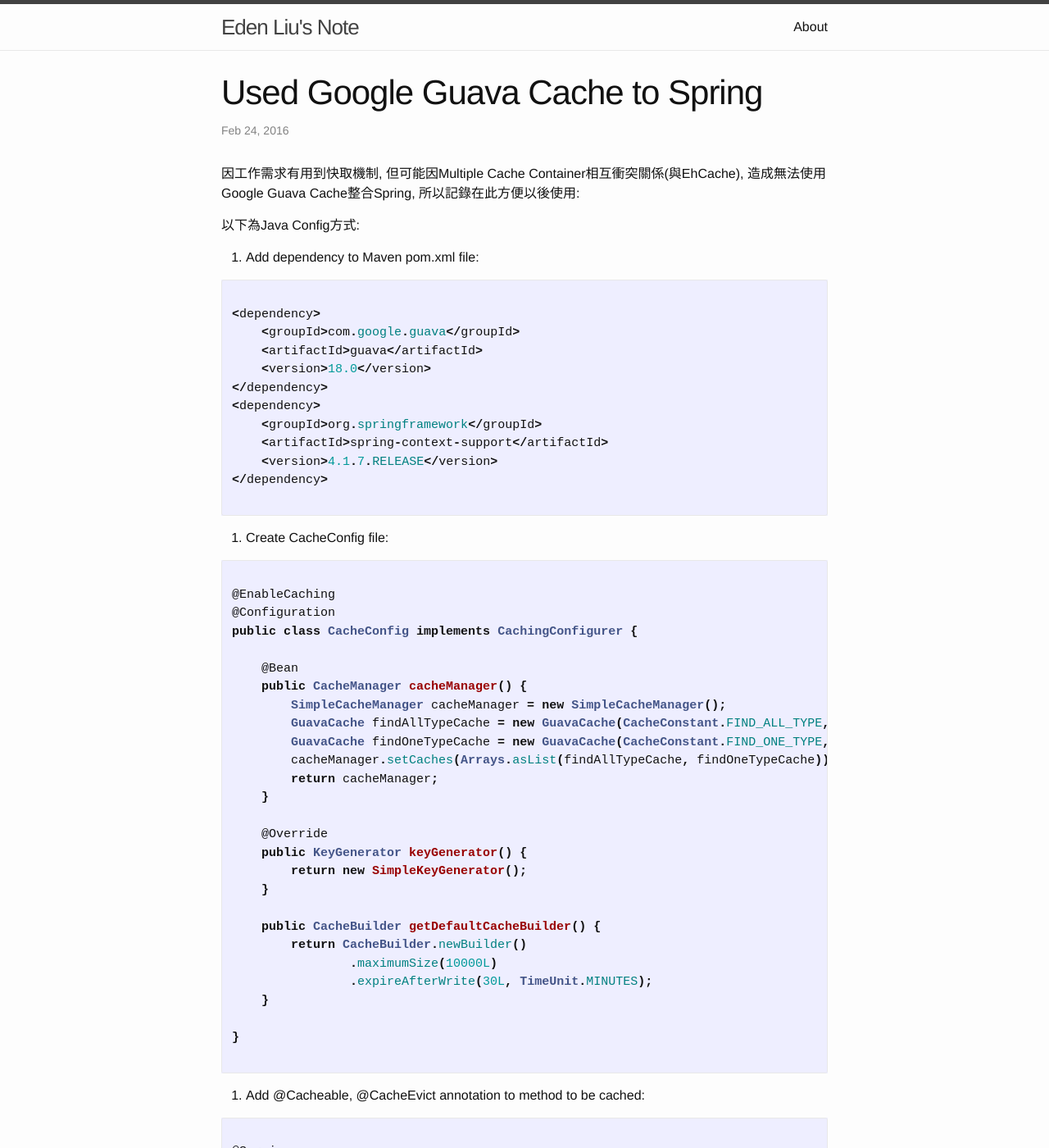
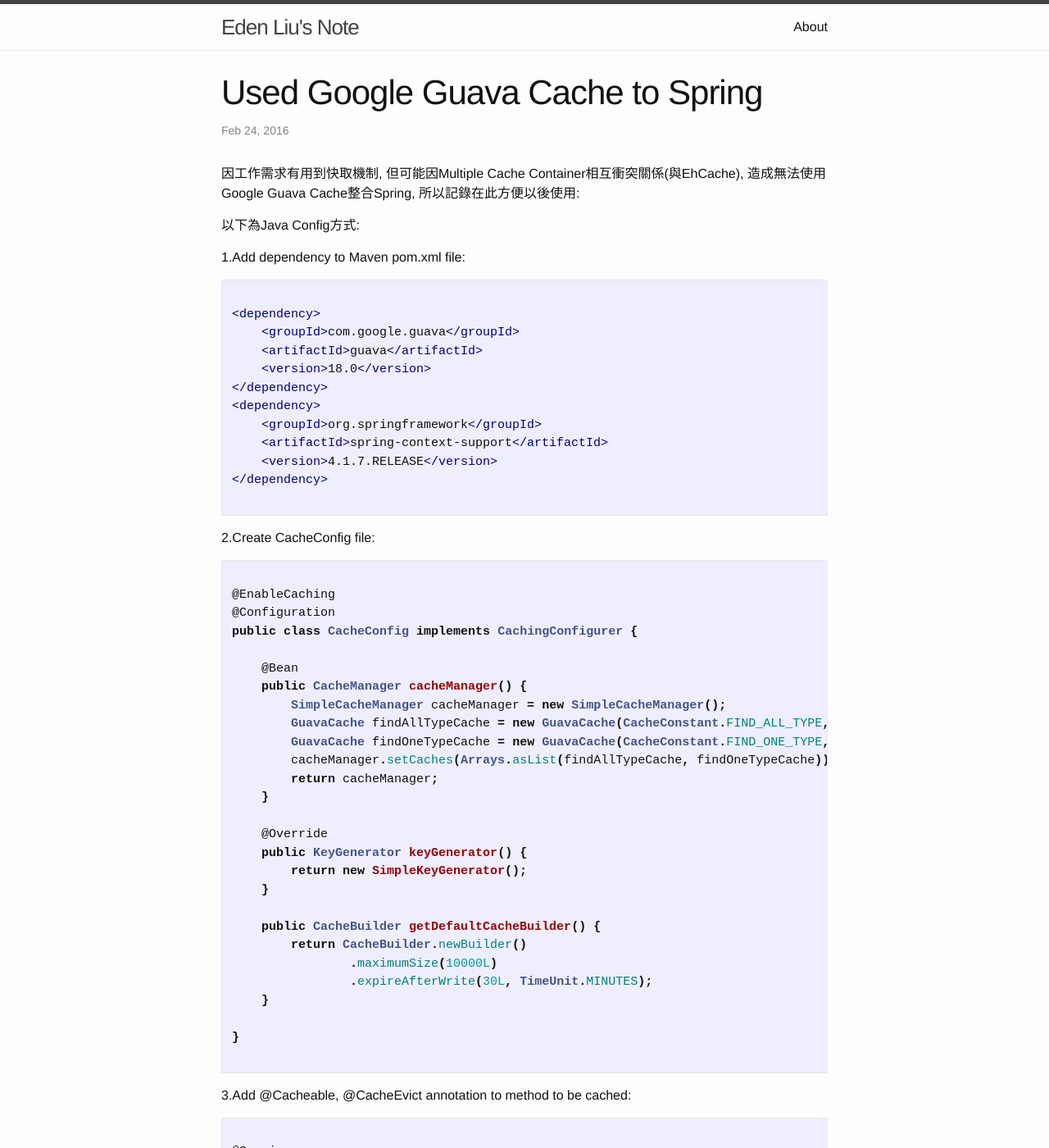
Before and after one commit to eden90267/eden90267.github.io, a Jekyll site: the page built from _posts/2016-02-24-used-google-guava-cache-to-spring.markdown, in a window 1280 px wide and 1400 px high. Shown: the whole window at 82% size. Built offline with Jekyll 4.4.1, drawn with Linux system fonts in a browser that asks for light colours; Markdown is read by kramdown in place of the engine named in the settings.

Commit message:
modify used-google-guava-cache-to-spring blog

````diff
--- a/_posts/2016-02-24-used-google-guava-cache-to-spring.markdown
+++ b/_posts/2016-02-24-used-google-guava-cache-to-spring.markdown
@@ -8,9 +8,9 @@ categories: [java, spring, guava]
 
 以下為Java Config方式:
 
-1. Add dependency to Maven pom.xml file:
+1.Add dependency to Maven pom.xml file:
 
-~~~ java
+```xml
 
 <dependency>
     <groupId>com.google.guava</groupId>
@@ -23,9 +23,9 @@ categories: [java, spring, guava]
     <version>4.1.7.RELEASE</version>
 </dependency>
 
-~~~
+```
 
-2. Create CacheConfig file:
+2.Create CacheConfig file:
 
 ~~~ java
 
@@ -57,7 +57,7 @@ public class CacheConfig implements CachingConfigurer {
 
 ~~~
 
-3. Add @Cacheable, @CacheEvict annotation to method to be cached:
+3.Add @Cacheable, @CacheEvict annotation to method to be cached:
 
 ~~~ java
 
@@ -149,7 +149,7 @@ public class TypeManager extends AbstractManager<Type, Long> {
 
 ~~~
 
-4. enjoy~~~
+4.enjoy~~~
 
 ----
 Reference:
````
